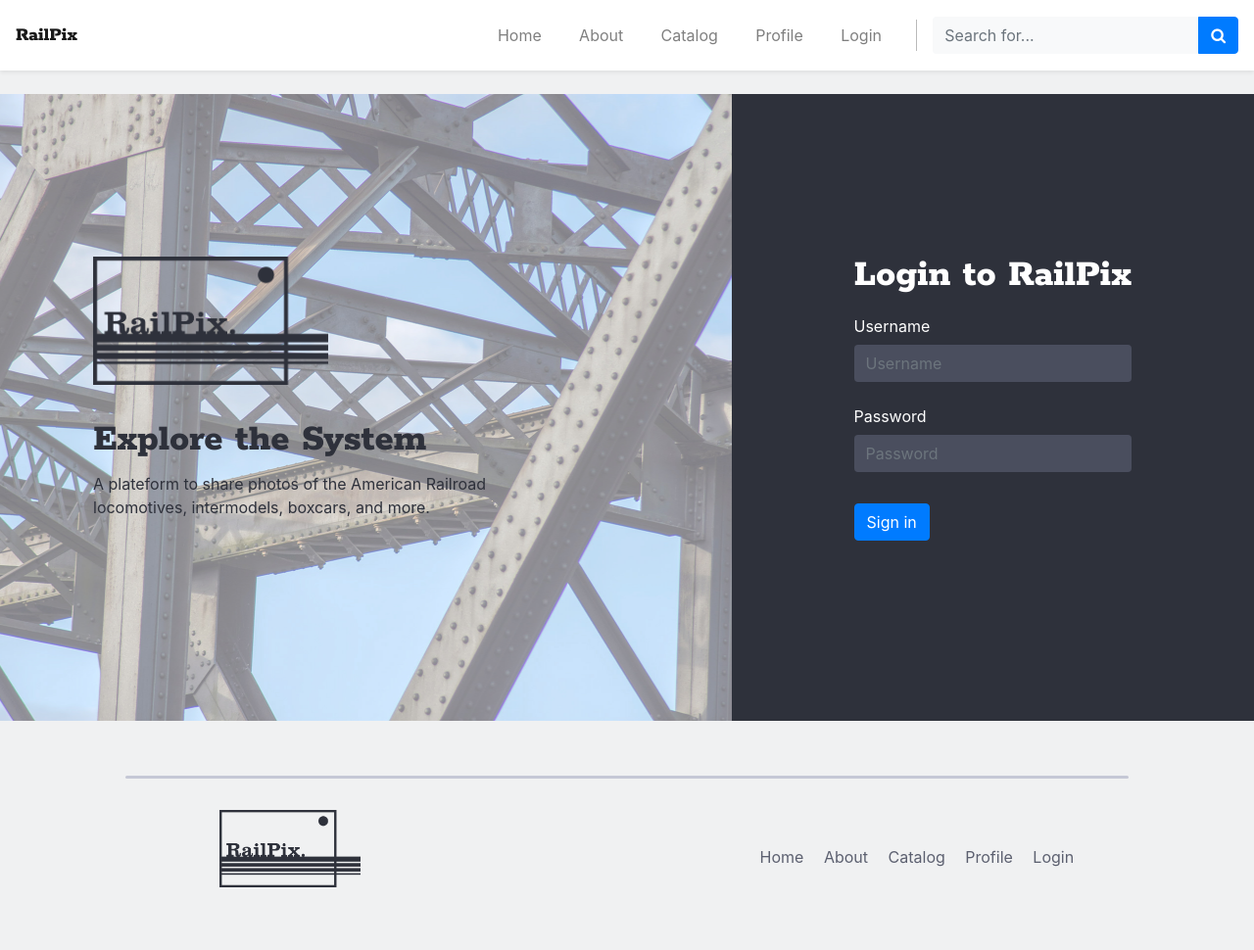
After one commit to Jonbodoe/RailPix, a PHP site: page /login.php in a window 1280 px wide. The commit adds this page. Shown: the whole page at 98% size. Run offline with PHP 8.4, Linux system fonts and the light colour scheme.

Commit message:
edit and added login page

```diff
--- a/assets/navbar.php
+++ b/assets/navbar.php
@@ -1,4 +1,4 @@
-<nav class="navbar navbar-expand-lg navbar-light bg-light shadow-sm">
+<nav class="navbar navbar-expand-lg navbar-light white-bg shadow-sm">
   <a class="navbar-brand serif" href="#">RailPix</a>
   <button class="navbar-toggler" type="button" data-toggle="collapse" data-target="#navbarSupportedContent" aria-controls="navbarSupportedContent" aria-expanded="false" aria-label="Toggle navigation">
     <span class="navbar-toggler-icon"></span>
@@ -19,7 +19,7 @@
         <a class="nav-link" href="#">Profile</a>
       </li>
       <li class="nav-item">
-        <a class="nav-link" href="#">Login</a>
+        <a class="nav-link" href="./login.php">Login</a>
       </li>
     </ul>
     <div class="nav-seperate"></div>
--- /dev/null
+++ b/login.php
@@ -0,0 +1,59 @@
+<!DOCTYPE html>
+<html lang="en">
+
+<head>
+    <meta charset="UTF-8">
+    <meta name="viewport" content="width=device-width, initial-scale=1.0">
+    <meta http-equiv="X-UA-Compatible" content="ie=edge">
+    <title>RailPix</title>
+    <link rel="stylesheet" href="https://stackpath.bootstrapcdn.com/bootstrap/4.3.1/css/bootstrap.min.css" integrity="sha384-ggOyR0iXCbMQv3Xipma34MD+dH/1fQ784/j6cY/iJTQUOhcWr7x9JvoRxT2MZw1T" crossorigin="anonymous">
+    <link href="./style/style.css" rel="stylesheet" type="text/css" />
+    <script src="https://stackpath.bootstrapcdn.com/bootstrap/4.3.1/js/bootstrap.min.js" integrity="sha384-JjSmVgyd0p3pXB1rRibZUAYoIIy6OrQ6VrjIEaFf/nJGzIxFDsf4x0xIM+B07jRM" crossorigin="anonymous"></script>
+    <link href="https://fonts.googleapis.com/css?family=Rokkitt:400,800&display=swap" rel="stylesheet">
+    <link rel="stylesheet" href="https://cdnjs.cloudflare.com/ajax/libs/font-awesome/4.7.0/css/font-awesome.min.css">
+</head>
+
+<body>
+    <?php
+    require './assets/navbar.php';
+    ?>
+    <section class="py-4">
+        <div class="container-fluid">
+            <div class="row">
+                <div id="loginImg" class="col-sm-7 opacity">
+                    <div class=" d-flex h-100">
+                        <div class="p-3 mb-4 align-self-center">
+                            <div class="p-md-5">
+                                <img class="img-half px-3" src="./img/RailPix-blk.png" alt="logo of the RailPix website" />
+                                <h1 class="serif p-3 mt-4">Explore the System</h1>
+                                <p class="px-3">
+                                    A plateform to share photos of the American Railroad <br>
+                                    locomotives, intermodels, boxcars, and more.
+                                </p>
+                            </div>
+                        </div>
+                    </div>
+                </div>
+                <div class="col-sm-5 black-bg d-flex justify-content-center">
+                    <form class="align-self-center">
+                        <h1 class="serif text-white py-3">Login to RailPix</h1>
+                        <div class="form-group">
+                            <label for="inputUser" class="col-form-label text-white">Username</label>
+                            <input type="text" class="form-control black-bg text-white" id="inputUser" placeholder="Username">
+                        </div>
+                        <div class="form-group">
+                            <label for="inputPassword" class="col-form-label text-white">Password</label>
+                            <input type="password" class="form-control black-bg text-white" id="inputPassword" placeholder="Password">
+                        </div>
+
+                        <div class="form-group py-3">
+                            <div class="">
+                                <button type="submit" class="btn btn-primary">Sign in</button>
+                            </div>
+                        </div>
+                </div>
+            </div>
+        </div>
+    </section>
+    <?php require './assets/footer.php' ?>
+</body>
--- a/style/style.css
+++ b/style/style.css
@@ -41,9 +41,6 @@ li.nav-item {
     border-right: 1.2px solid #bababa;
 }
 
-.opacity {
-    opacity: 0.8;
-}
 .black-line {
     height: 0.2rem;
     width: 100%;
@@ -86,3 +83,17 @@ footer a{
     background-position: center;
     background-attachment: scroll;
 }
+#loginImg {
+    background-image: url('../img/loginImg.jpg');
+    background-size: cover;
+    height: 80vh;
+    background-position: center;
+    background-attachment: scroll;
+}
+#loginTxt p{
+    font-size : 18px;
+}
+input#inputPassword, input#inputUser {
+    background-color: #4a4e5e;
+    border: 0px;
+}
```
Also changed, not shown: img/jacksonbridge.jpg (added), img/loginImg.jpg (added).
